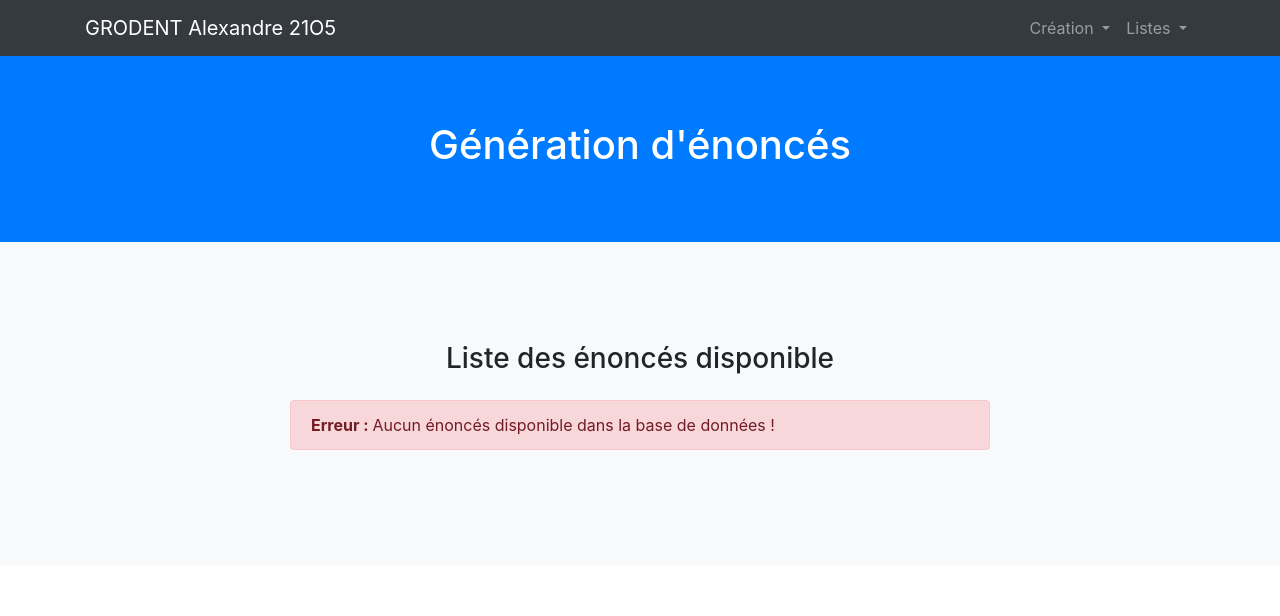
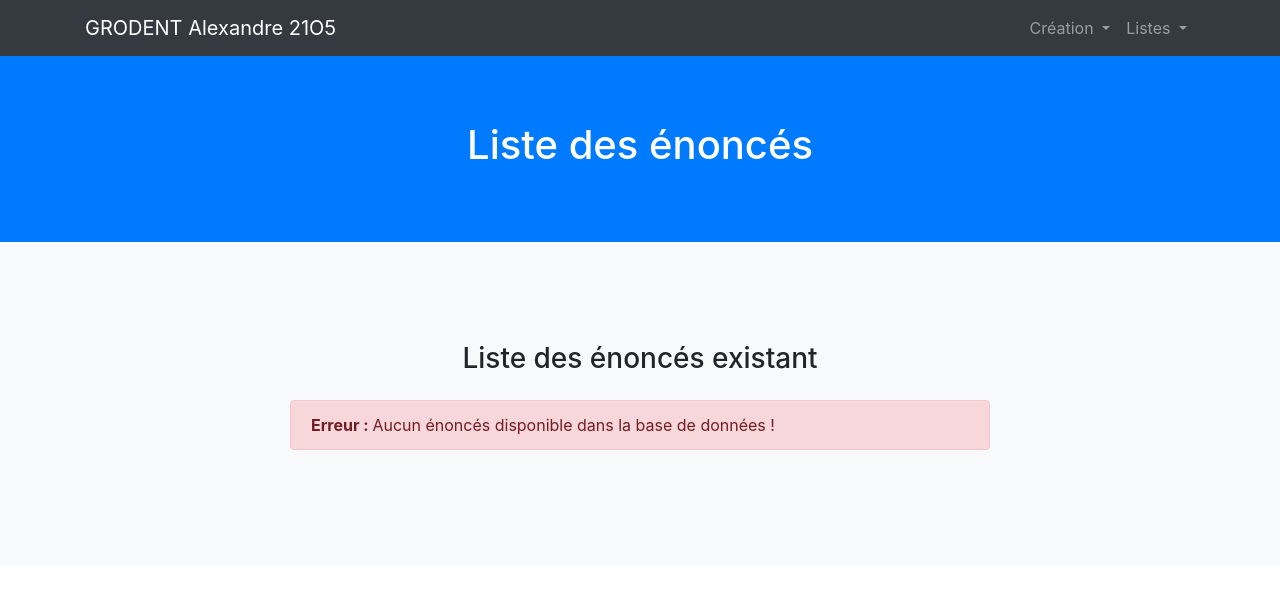
Before and after one commit to alexandregdnt/web-dossier-juin, a PHP site: page /index.php?page=liste_enonces in a window 1280 px wide. Shown: the top 616 px of the page. Run offline with PHP 8.4, Linux system fonts and the light colour scheme; data that the repository does not hold is empty.

Commit message:
:children_crossing: Improve user experience

```diff
--- a/views/creer_enonce.php
+++ b/views/creer_enonce.php
@@ -6,7 +6,7 @@
         </div>
     </header>
 
-    <section id="createEnonce" class="bg-light">
+    <section id="createEnonce">
         <div class="container">
             <div class="row">
                 <div class="col-lg-8 mx-auto">
--- a/views/index.php
+++ b/views/index.php
@@ -7,7 +7,7 @@
     </div>
 </header>
 
-<section class="bg-light">
+<section>
     <div class="container">
         <div class="row">
             <div class="col-12 col-lg-8 mx-auto">
--- a/views/liste_enonces.php
+++ b/views/liste_enonces.php
@@ -2,7 +2,7 @@
 
     <header class="bg-primary text-white">
         <div class="container text-center">
-            <h1>Génération d'énoncés</h1>
+            <h1>Liste des énoncés</h1>
         </div>
     </header>
 
@@ -31,6 +31,7 @@
                                 <a class="col-4 mx-auto btn btn-secondary" href="/<?= getBaseDirectory() ?>/generated/<?= $_POST['generatedFileId'] ?>.html" target="_blank">Visualiser ici</a>
                             </div>
                         </div>
+                        <hr>
                     <?php } ?>
 
                     <?php if (isset($_GET['id']) && !empty($_GET['id']) && (!isset($_POST['error']) || empty($_POST['error'])) && (isset($_POST['enonceEditContent']) && !empty($_POST['enonceEditContent'])) && (isset($_POST['enonceEditId']) && !empty($_POST['enonceEditId']))) { ?>
@@ -50,10 +51,11 @@
                                 </div>
                             </div>
                         </form>
+                        <hr>
                     <?php } ?>
 
                     <div class="container">
-                        <h3 class="text-center mb-4">Liste des énoncés disponible</h3>
+                        <h3 class="text-center mb-4">Liste des énoncés existant</h3>
                         <div class="row">
                             <?php
                             $res = getEnonces();
```
